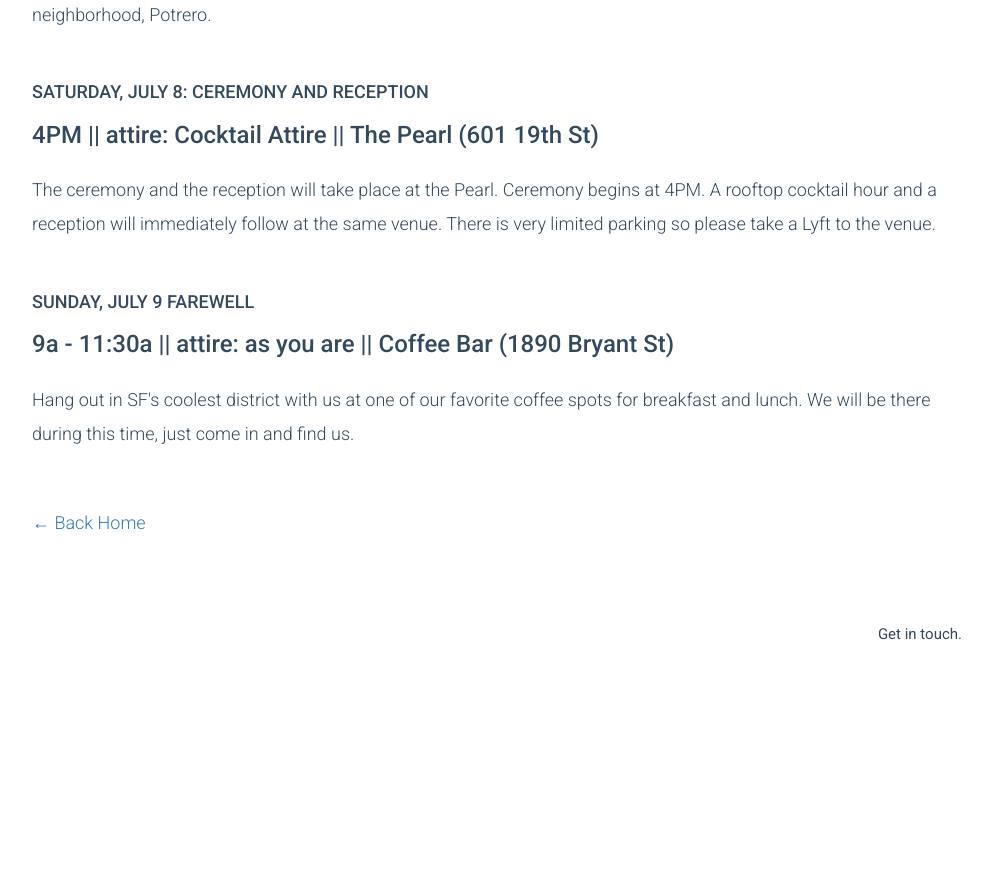
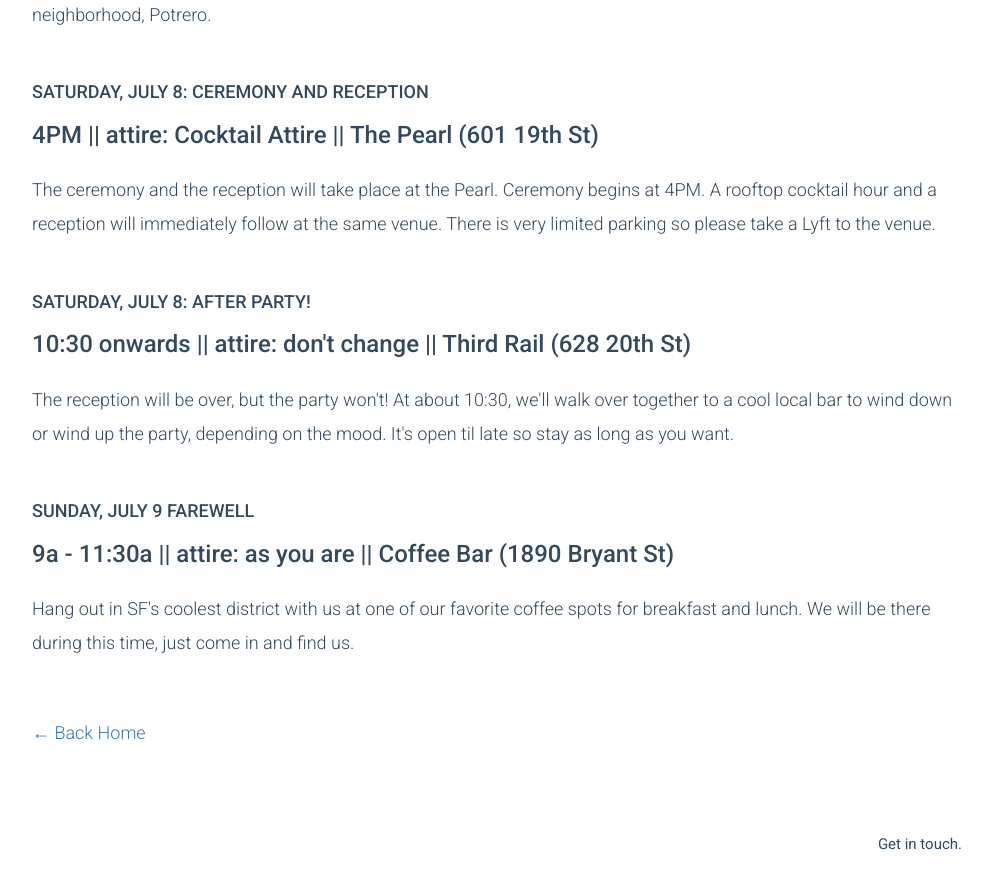
Before and after one commit to jackie-and-ryan/jackie-and-ryan.github.io, a Jekyll site: the page built from wedding/index.html, in a window 1280 px wide and 900 px high, scrolled down 680 px. Shown: the top 889 px of the window, without its empty margins (143-1131 px from the left). Built offline with Jekyll 4.4.1, drawn with Linux system fonts in a browser that asks for light colours; before the commit the page ends 1370 px from its top, so only the background shows below that.

Commit message:
minor updates

```diff
--- a/about/index.html
+++ b/about/index.html
@@ -23,7 +23,7 @@ description: The website of Jackie and Ryan. We're getting married!
                     When Ryan's company took him out to SF in April 2015, there was a quiet resolve to get in the same location and a LOT of cross country flying. Jackie finally joined in January 2016 and we've lived out here ever since.
 
 
-                    Ryan knew from the first date that he could marry Jackie, but it took him about 20 months to get up the courage to ask. He proposed on a trip to Japan with Arjun and Rasika - close friends. The flight that took them to Japan was delayed, causing Ryan (perhaps for the first time ever) to freak about timing. The plane landed and it was a sprint through baggage claim to do a 'scavenger hunt' he had prepared for Arjun and Rasika to get to know a bit of Tokyo. After leisurely showers and an unwelcome nod to what was about to happen ('Cutie, are you sure you want to wear *that* to dinner?'), Ryan only had time to find time to propose around Shinjuku, known more for its dense comsopolitan streets than its beauty. So in front of Godzilla, while pretending to take a picture of Jackie, he pulled out the ring, got down on one knew and asked her to marry him. She was surprised he asked, he (along with pretty much everyone else) was surprised she said yes.
+                    Ryan knew from the first date that he could marry Jackie, but it took him about 20 months to get up the courage to ask. He proposed on a trip to Japan with Arjun and Rasika - close friends. The flight that took them to Japan was delayed, causing Ryan (perhaps for the first time ever) to freak about timing. The plane landed and it was a sprint through baggage claim to do a 'scavenger hunt' he had prepared for Arjun and Rasika to get to know a bit of Tokyo. After leisurely showers and an unwelcome nod to what was about to happen ('Cutie, are you sure you want to wear *that* to dinner?'), Ryan only had time to find somewhere to propose around Shinjuku, known more for its dense comsopolitan streets than its beauty. So in front of Godzilla, while pretending to take a picture of Jackie, he pulled out the ring, got down on one knee and asked her to marry him. She was surprised he asked, he (along with pretty much everyone else) was surprised she said yes.
 
                     Throughout their time together, there have been fake murders, real sharks, quiet afternoons, and a fair bit of whiskey. Our wedding is 1 week before the 3rd anniversary of our 1st date.</p>
                 </div>
--- a/wedding/index.html
+++ b/wedding/index.html
@@ -23,6 +23,10 @@ description: Everything you need to know about our special day.
         <h3> 4PM || attire: Cocktail Attire || The Pearl (601 19th St) </h3>
         <p>The ceremony and the reception will take place at the Pearl. Ceremony begins at 4PM. A rooftop cocktail hour and a reception will immediately follow at the same venue. There is very limited parking so please take a Lyft to the venue.</p>
 
+        <h2>Saturday, July 8: After Party!</h2>
+        <h3> 10:30 onwards || attire: don't change || Third Rail (628 20th St) </h3>
+        <p>The reception will be over, but the party won't! At about 10:30, we'll walk over together to a cool local bar to wind down or wind up the party, depending on the mood. It's open til late so stay as long as you want. </p>
+
         <h2>Sunday, July 9 Farewell</h2>
         <h3> 9a - 11:30a || attire: as you are || Coffee Bar (1890 Bryant St) </h3>
         <p>Hang out in SF's coolest district with us at one of our favorite coffee spots for breakfast and lunch. We will be there during this time, just come in and find us. </p>
```
